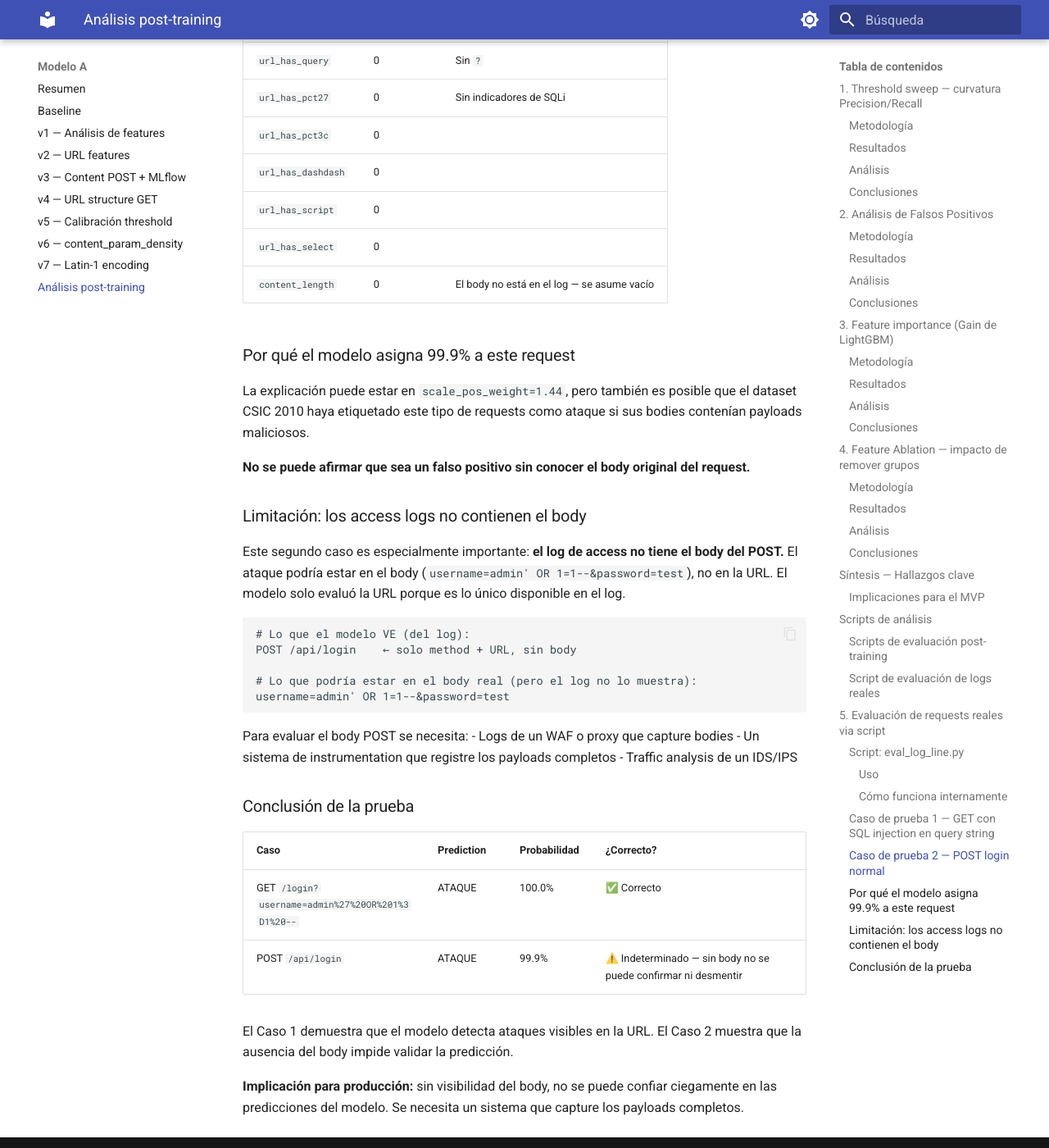
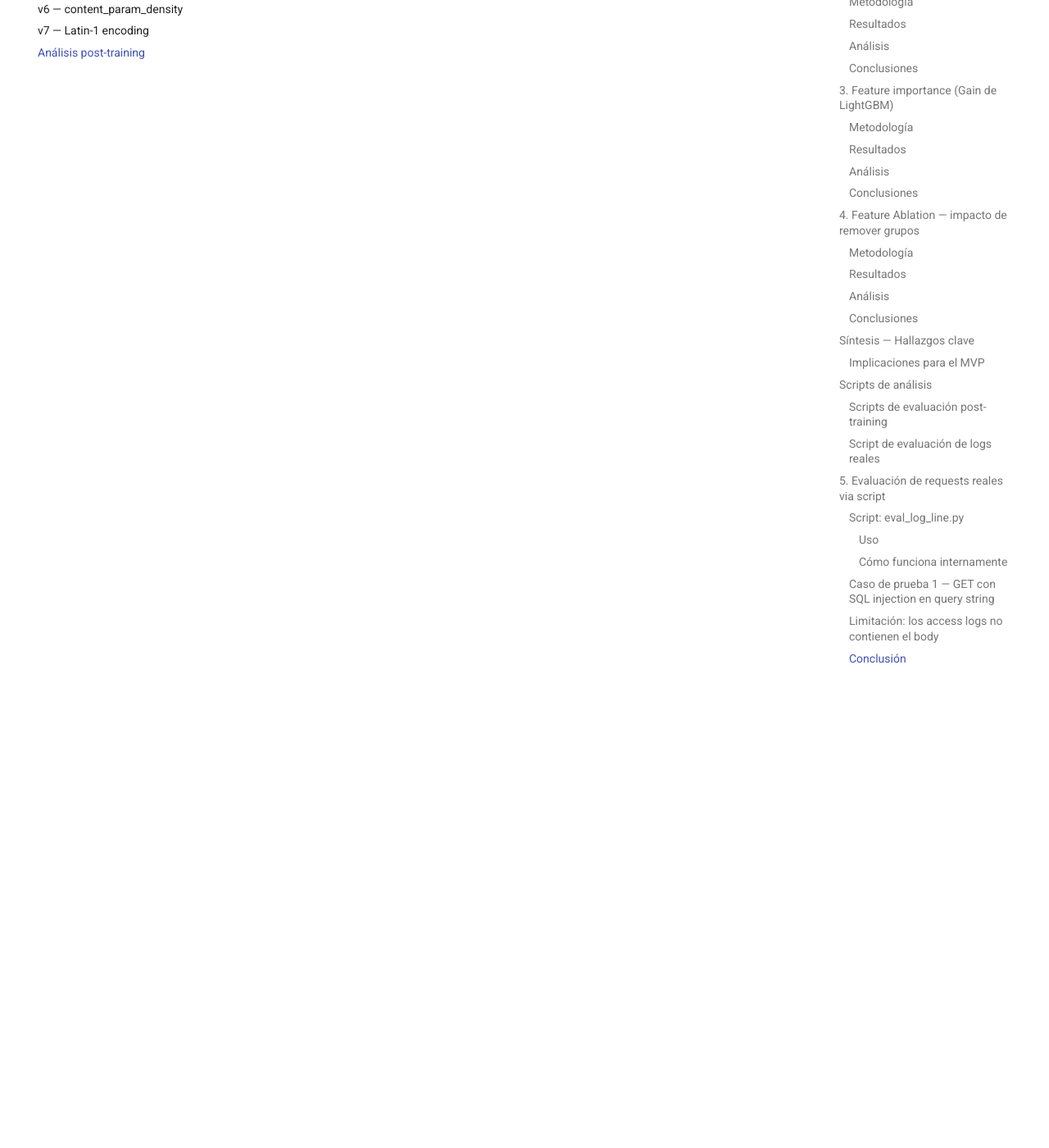
Before and after one commit to permotion/pmt_mlsec, an MkDocs documentation site: the page built from docs/model_a_analysis.md, in a window 1280 px wide and 1400 px high, scrolled down 11174 px. Shown: the whole window at 82% size. Built offline with MkDocs 1.6.1 and Material for MkDocs 9.7.7, drawn with Linux system fonts in a browser that asks for light colours; some of the changed text lies outside the part shown.

Commit message:
Remove Caso 2 — keep only the SQLi detection proof of concept
Co-Authored-By: Claude Opus 4.6 <noreply@anthropic.com>

````diff
--- a/docs/model_a_analysis.md
+++ b/docs/model_a_analysis.md
@@ -379,70 +379,15 @@ Este es un acierto correcto del modelo. El ataque es real y el modelo lo detecta
 
 ---
 
-### Caso de prueba 2 — POST login normal
-
-```
-192.168.1.100 - - [14/Apr/2026:10:26:01 -0300] "POST /api/login HTTP/1.1" 200 456 "-" "Mozilla/5.0"
-```
-
-**Resultado:**
-
-```
-🔴 ATAQUE
-   Probabilidad: 99.9% (threshold: 29.0%)
-   Method: POST
-   URL: /api/login
-   Body: (vacío — el body no está en el log de access)
-```
-
-**Análisis de features extraídas:**
-
-| Feature | Valor | Qué indica |
-|---|---|---|
-| `method_is_get` | 0 | |
-| `method_is_post` | **1** | Método POST |
-| `method_is_put` | 0 | |
-| `url_length` | 10 | `/api/login` es corto — 10 caracteres |
-| `url_param_count` | 0 | Sin `=` en la URL (no hay query string) |
-| `url_pct_density` | 0.0 | Sin caracteres `%` |
-| `url_has_query` | 0 | Sin `?` |
-| `url_has_pct27` | 0 | Sin indicadores de SQLi |
-| `url_has_pct3c` | 0 | |
-| `url_has_dashdash` | 0 | |
-| `url_has_script` | 0 | |
-| `url_has_select` | 0 | |
-| `content_length` | 0 | El body no está en el log — se asume vacío |
-
-### Por qué el modelo asigna 99.9% a este request
-
-La explicación puede estar en `scale_pos_weight=1.44`, pero también es posible que el dataset CSIC 2010 haya etiquetado este tipo de requests como ataque si sus bodies contenían payloads maliciosos.
-
-**No se puede afirmar que sea un falso positivo sin conocer el body original del request.**
-
 ### Limitación: los access logs no contienen el body
 
-Este segundo caso es especialmente importante: **el log de access no tiene el body del POST.** El ataque podría estar en el body (`username=admin' OR 1=1--&password=test`), no en la URL. El modelo solo evaluó la URL porque es lo único disponible en el log.
+**Los logs de access de Nginx/Apache no tienen el body de los requests POST.** El ataque podría estar oculto en el body (`username=admin' OR 1=1--&password=test`) y no sería visible en el log. El script `eval_log_line.py`只能 evaluar la URL visible — el body real queda oculto.
 
-```
-# Lo que el modelo VE (del log):
-POST /api/login    ← solo method + URL, sin body
-
-# Lo que podría estar en el body real (pero el log no lo muestra):
-username=admin' OR 1=1--&password=test
-```
-
-Para evaluar el body POST se necesita:
+Para evaluar bodies POST completos se necesita:
 - Logs de un WAF o proxy que capture bodies
-- Un sistema de instrumentation que registre los payloads completos
+- Un sistema de instrumentation que registre los payloads
 - Traffic analysis de un IDS/IPS
 
-### Conclusión de la prueba
+### Conclusión
 
-| Caso | Prediction | Probabilidad | ¿Correcto? |
-|---|---|---|---|
-| GET `/login?username=admin%27%20OR%201%3D1%20--` | ATAQUE | 100.0% | ✅ Correcto |
-| POST `/api/login` | ATAQUE | 99.9% | ⚠️ Indeterminado — sin body no se puede confirmar ni desmentir |
-
-El Caso 1 demuestra que el modelo detecta ataques visibles en la URL. El Caso 2 muestra que la ausencia del body impide validar la predicción.
-
-**Implicación para producción:** sin visibilidad del body, no se puede confiar ciegamente en las predicciones del modelo. Se necesita un sistema que capture los payloads completos.
+El modelo detecta correctamente ataques SQL injection visibles en la URL con 100% de probabilidad. La limitación fundamental de este método de evaluación es que los access logs no exponen los bodies de los requests POST — que es donde se ocultan la mayoría de los ataques SQLi y XSS.
````
Also changed, not shown: docs/index.md (+7 -27 lines).
